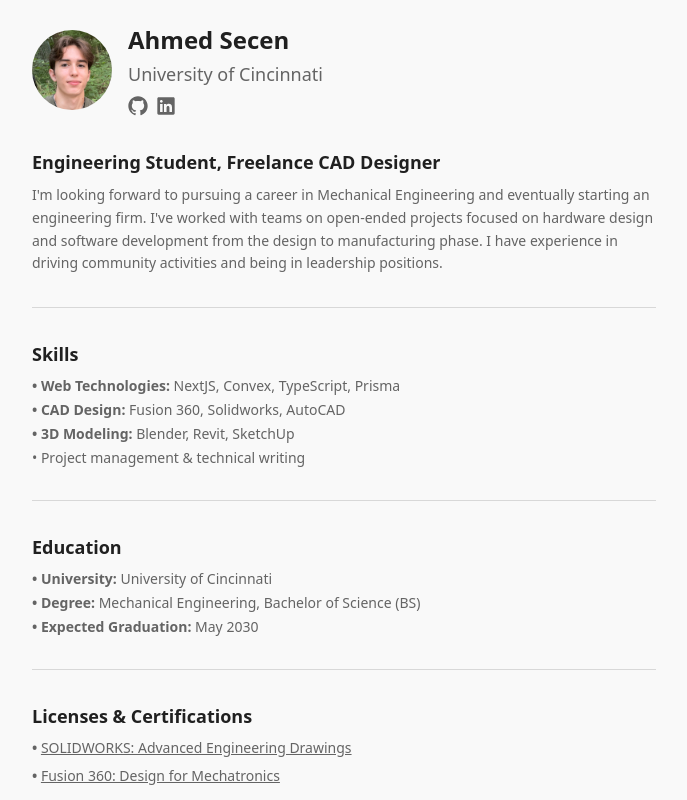
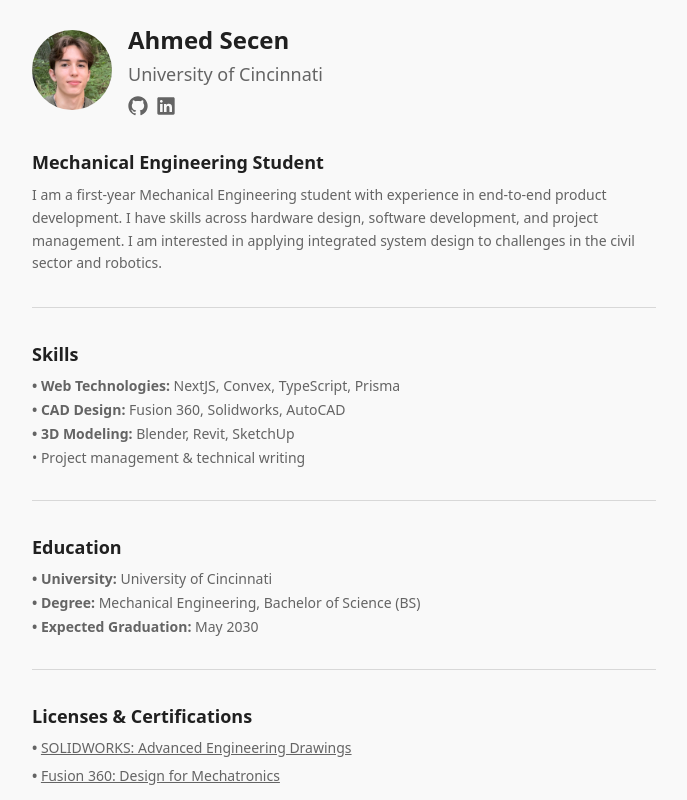
Before and after one commit to ArtemisE1Tara/resume-portfolio, a Next.js app: page / in a window 1280 px wide. Shown: the top 800 px of the page, without its empty margins (296-983 px from the left). Built offline with nearby package versions, Linux system fonts and the light colour scheme.

Commit message:
Revise personal summary and experience sections
Updated personal information and experience details.

```diff
--- a/app/page.tsx
+++ b/app/page.tsx
@@ -36,11 +36,11 @@ export default function Home() {
 
       {/* Summary */}
       <div className="text-left space-y-2">
-        <h2 className="text-lg font-semibold">Engineering Student, Freelance CAD Designer</h2>
+        <h2 className="text-lg font-semibold">Mechanical Engineering Student</h2>
         <p className="text-sm text-muted-foreground leading-relaxed">
-          I'm looking forward to pursuing a career in Mechanical Engineering and eventually starting an engineering firm.
-          I've worked with teams on open-ended projects focused on hardware design and software development from the design to manufacturing phase.
-          I have experience in driving community activities and being in leadership positions.
+          I am a first-year Mechanical Engineering student with experience in end-to-end product development.
+          I have skills across hardware design, software development, and project management.
+          I am interested in applying integrated system design to challenges in the civil sector and robotics.
         </p>
       </div>
 
@@ -109,7 +109,7 @@ export default function Home() {
         <h3 className="text-lg font-semibold">Experience</h3>
         <div className="space-y-4">
           {[
-            { title: "CAD Designer", company: "Upwork", period: "July 2025 - Present", desc: "Design small to mid-scale 3D models and technical drawings for diverse clientele." },
+            { title: "CAD Designer", company: "Upwork", period: "July 2025 - Sept 2025", desc: "Design small to mid-scale 3D models and technical drawings for diverse clientele." },
             { title: "Sales Associate", company: "Kohl's", period: "July 2024 - July 2025", desc: "Streamlined Amazon return process, served customers at point of sale" },
             { title: "Engineering Teaching Assistant", company: "Carmel High School", period: "Aug 2024 - Jan 2025", desc: "Aided students with coursework in the Civil Engineering and Architecture class." },
             { title: "Youth Mentor", company: "Bright Indy Youth Organization", period: "Aug 2024 - July 2025", desc: "Mentored elementary aged students in religious studies, planned and organized group outings and activities." },
@@ -138,7 +138,7 @@ export default function Home() {
             <a href="mailto:ahmedsecen2@gmail.com" target="_blank">Email</a>
           </Button>
           <Button asChild style={{backgroundColor: 'white'}}>
-            <a href="https://www.linkedin.com/in/ahmed-secen-b3ab4a234/" target="_blank">LinkedIn</a>
+            <a href="https://www.linkedin.com/in/ahmedsecen/" target="_blank">LinkedIn</a>
           </Button>
           <Button asChild style={{backgroundColor: 'white'}}>
             <a href="https://github.com/ArtemisE1Tara" target="_blank">GitHub</a>
```
